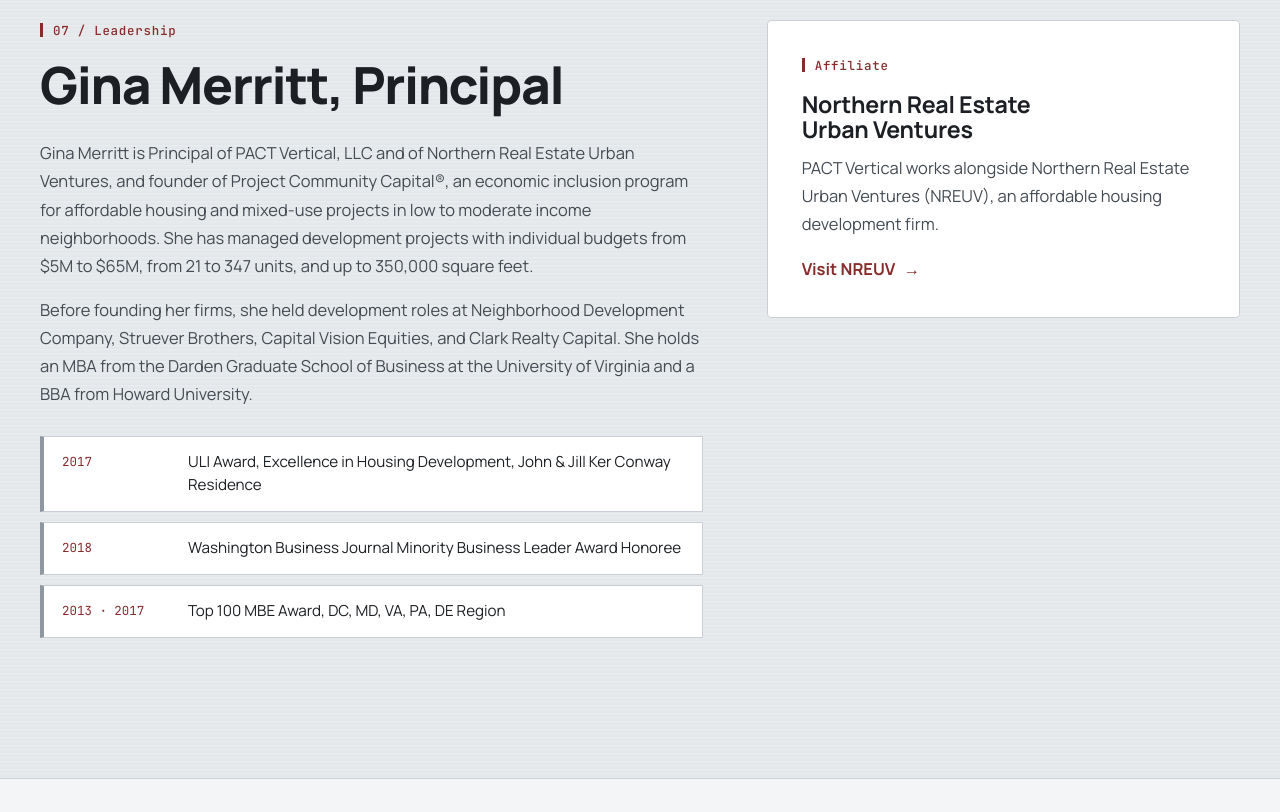
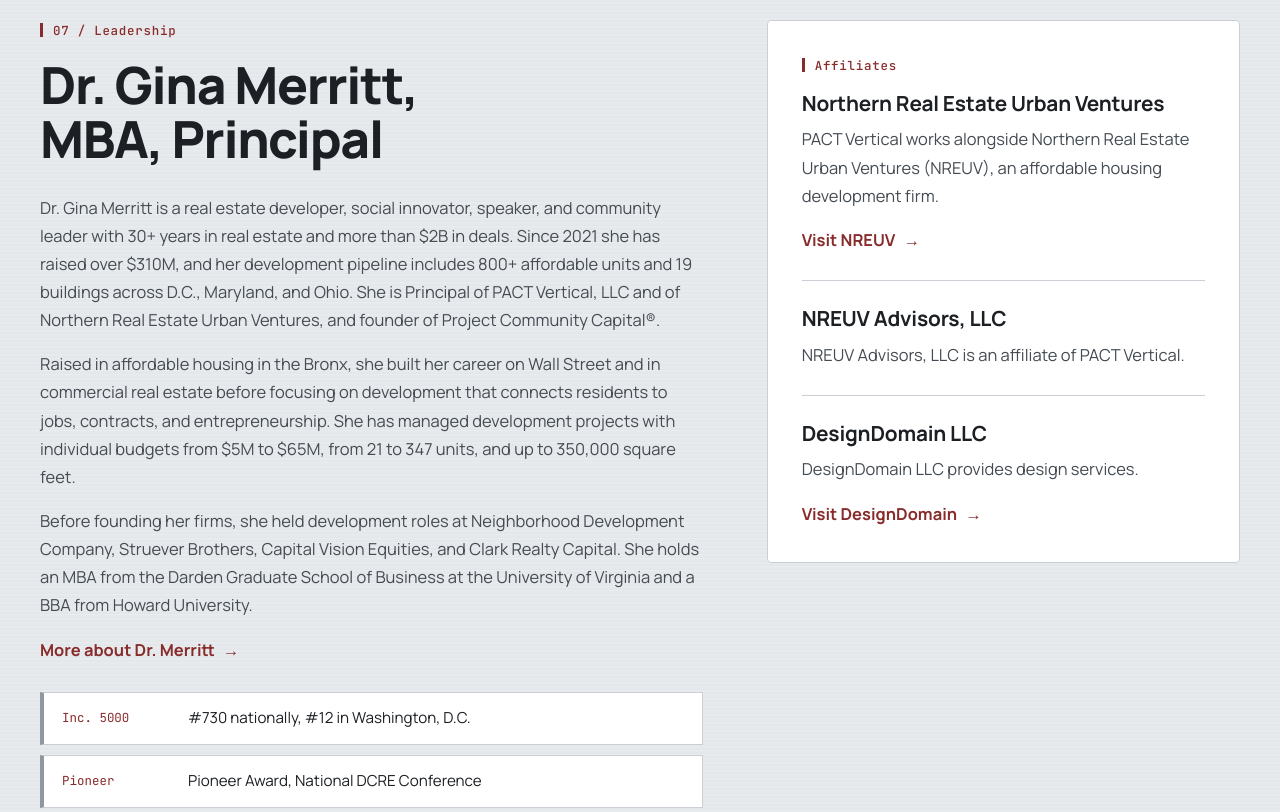
Before and after one commit to dakjen/pactvertical, a plain HTML site: page index.html in a window 1280 px wide. Shown: the part 6800-7612 px from the top of the page. Drawn offline with nearby package versions, Linux system fonts and the light colour scheme.

Commit message:
v3.1 (2026-11-18): leadership from drginamerritt.net; add NREUV Advisors and DesignDomain affiliates
Co-Authored-By: Claude Opus 5.5 <noreply@anthropic.com>
Claude-Session: https://claude.ai/code/session_017x56iaiEwF9VUJVvFuZZfC

```diff
--- a/index.html
+++ b/index.html
@@ -231,20 +231,35 @@
       <div class="wrap lead-grid">
         <div>
           <p class="eyebrow reveal">07 / Leadership</p>
-          <h2 class="reveal">Gina Merritt, Principal</h2>
-          <p class="reveal">Gina Merritt is Principal of PACT Vertical, LLC and of Northern Real Estate Urban Ventures, and founder of Project Community Capital&reg;, an economic inclusion program for affordable housing and mixed-use projects in low to moderate income neighborhoods. She has managed development projects with individual budgets from $5M to $65M, from 21 to 347 units, and up to 350,000 square feet.</p>
+          <h2 class="reveal">Dr. Gina Merritt, MBA, Principal</h2>
+          <p class="reveal">Dr. Gina Merritt is a real estate developer, social innovator, speaker, and community leader with 30+ years in real estate and more than $2B in deals. Since 2021 she has raised over $310M, and her development pipeline includes 800+ affordable units and 19 buildings across D.C., Maryland, and Ohio. She is Principal of PACT Vertical, LLC and of Northern Real Estate Urban Ventures, and founder of Project Community Capital&reg;.</p>
+          <p class="reveal">Raised in affordable housing in the Bronx, she built her career on Wall Street and in commercial real estate before focusing on development that connects residents to jobs, contracts, and entrepreneurship. She has managed development projects with individual budgets from $5M to $65M, from 21 to 347 units, and up to 350,000 square feet.</p>
           <p class="reveal">Before founding her firms, she held development roles at Neighborhood Development Company, Struever Brothers, Capital Vision Equities, and Clark Realty Capital. She holds an MBA from the Darden Graduate School of Business at the University of Virginia and a BBA from Howard University.</p>
+          <a class="text-link reveal" href="https://drginamerritt.net" target="_blank" rel="noopener">More about Dr. Merritt <span aria-hidden="true">&rarr;</span></a>
           <ul class="awards">
+            <li class="reveal"><span>Inc. 5000</span>#730 nationally, #12 in Washington, D.C.</li>
+            <li class="reveal"><span>Pioneer</span>Pioneer Award, National DCRE Conference</li>
             <li class="reveal"><span>2017</span>ULI Award, Excellence in Housing Development, John &amp; Jill Ker Conway Residence</li>
             <li class="reveal"><span>2018</span>Washington Business Journal Minority Business Leader Award Honoree</li>
             <li class="reveal"><span>2013 · 2017</span>Top 100 MBE Award, DC, MD, VA, PA, DE Region</li>
           </ul>
         </div>
         <aside class="affiliate glow-card reveal">
-          <p class="eyebrow">Affiliate</p>
-          <h3>Northern Real Estate Urban Ventures</h3>
-          <p>PACT Vertical works alongside Northern Real Estate Urban Ventures (NREUV), an affordable housing development firm.</p>
-          <a class="text-link" href="https://nreuv.com" target="_blank" rel="noopener">Visit NREUV <span aria-hidden="true">&rarr;</span></a>
+          <p class="eyebrow">Affiliates</p>
+          <div class="aff-item">
+            <h3>Northern Real Estate Urban Ventures</h3>
+            <p>PACT Vertical works alongside Northern Real Estate Urban Ventures (NREUV), an affordable housing development firm.</p>
+            <a class="text-link" href="https://nreuv.com" target="_blank" rel="noopener">Visit NREUV <span aria-hidden="true">&rarr;</span></a>
+          </div>
+          <div class="aff-item">
+            <h3>NREUV Advisors, LLC</h3>
+            <p>NREUV Advisors, LLC is an affiliate of PACT Vertical.</p>
+          </div>
+          <div class="aff-item">
+            <h3>DesignDomain LLC</h3>
+            <p>DesignDomain LLC provides design services.</p>
+            <a class="text-link" href="https://designdomainllc.com" target="_blank" rel="noopener">Visit DesignDomain <span aria-hidden="true">&rarr;</span></a>
+          </div>
         </aside>
       </div>
     </section>
--- a/styles.css
+++ b/styles.css
@@ -201,7 +201,9 @@ main, .site-footer { position: relative; z-index: 1; }
 .awards li { display: grid; grid-template-columns: 110px minmax(0, 1fr); gap: 16px; padding: 14px 18px; background: #fff; border: 1px solid var(--line); border-left: 4px solid var(--steel-4); color: var(--ink); font-size: .95rem; line-height: 1.5; }
 .awards span { font-family: var(--mono); font-size: .78rem; color: var(--maroon); padding-top: 2px; }
 .affiliate { padding: 34px; position: sticky; top: 110px; }
-.affiliate h3 { font-size: 1.45rem; }
+.affiliate h3 { font-size: 1.3rem; }
+.aff-item + .aff-item { margin-top: 26px; padding-top: 26px; border-top: 1px solid var(--line); }
+.aff-item p:last-child { margin-bottom: 0; }
 .text-link { font-weight: 700; text-decoration: none; color: var(--maroon); display: inline-flex; gap: 8px; transition: gap .25s; }
 .text-link:hover { gap: 14px; }
 
```
Also changed, not shown: 1 other file.
